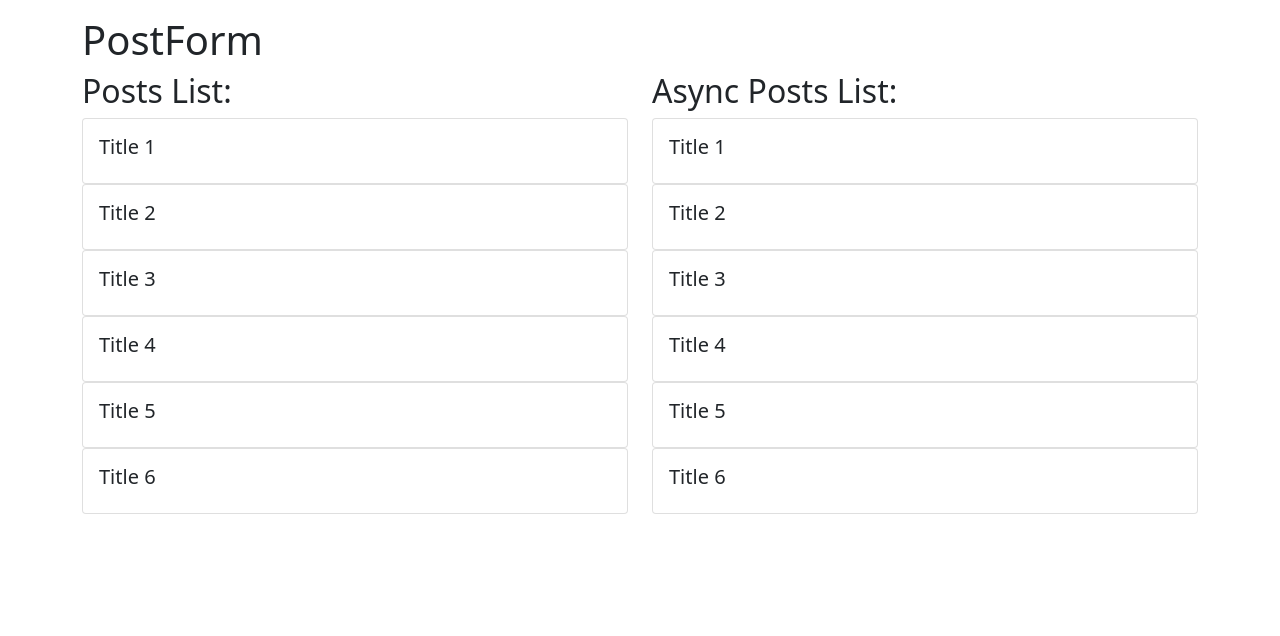
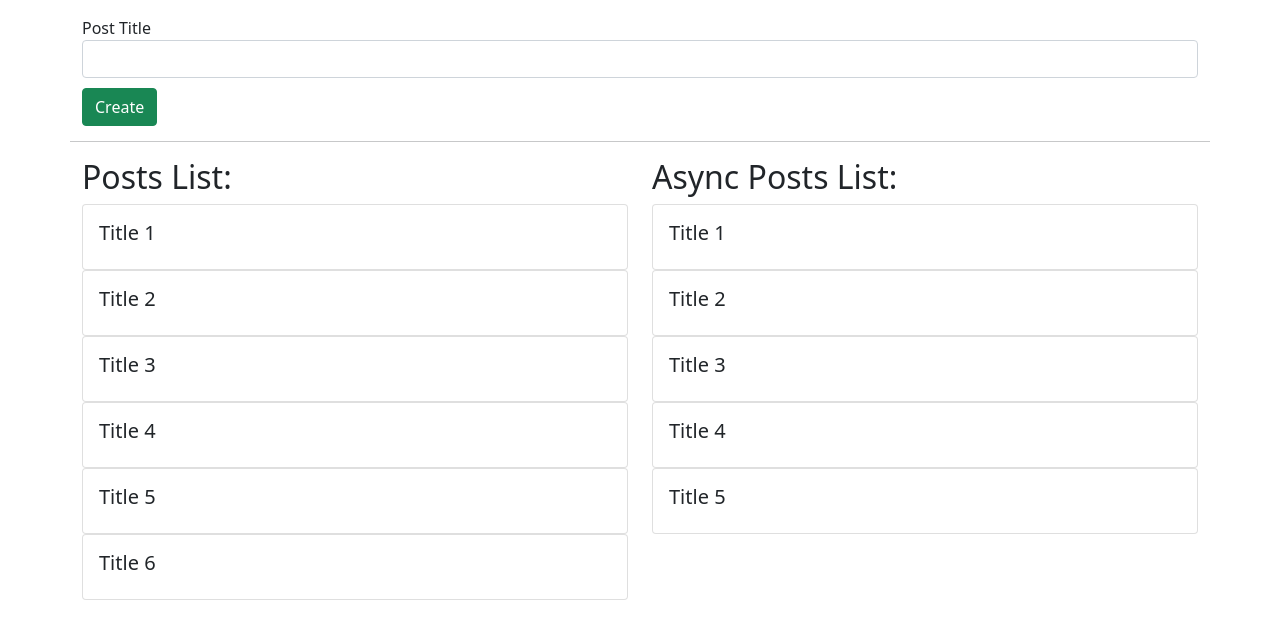
Before and after one commit to MikitaCat/redux_repeat_with_saga, a React (Create React App) app: page / in a window 1280 px wide. Shown: the top 636 px of the page. Built offline with nearby package versions, Linux system fonts and the light colour scheme.

Commit message:
Basic structure

```diff
--- a/src/App.js
+++ b/src/App.js
@@ -10,6 +10,7 @@ function App() {
         <div className="col">
           <PostForm />
         </div>
+        <hr style={{ marginTop: '15px' }} />
       </div>
       <div className="row">
         <div className="col">
@@ -18,7 +19,7 @@ function App() {
         </div>
         <div className="col">
           <h2>Async Posts List:</h2>
-          <FetchedPosts posts={[1, 2, 3, 4, 5, 6]} />
+          <FetchedPosts posts={[1, 2, 3, 4, 5]} />
         </div>
       </div>
     </div>
--- a/src/components/PostForm.jsx
+++ b/src/components/PostForm.jsx
@@ -9,9 +9,15 @@ export class PostForm extends React.Component {
 
   render() {
     return (
-      <div>
-        <h1>PostForm</h1>
-      </div>
+      <form>
+        <div className="form-group">
+          <label htmlFor="title">Post Title</label>
+          <input type="text" className="form-control" id="title" />
+        </div>
+        <button className="btn btn-success" type="submit" style={{ marginTop: '10px' }}>
+          Create
+        </button>
+      </form>
     );
   }
 }
```
